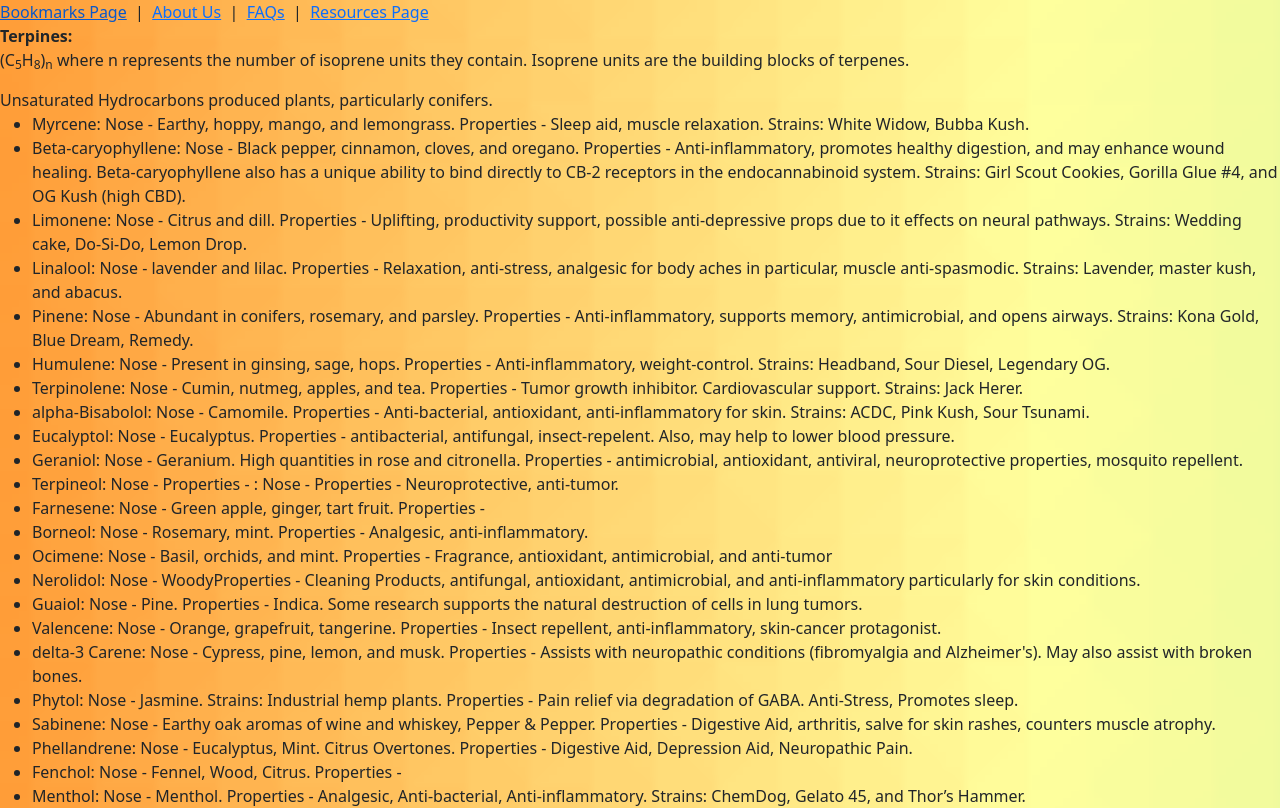
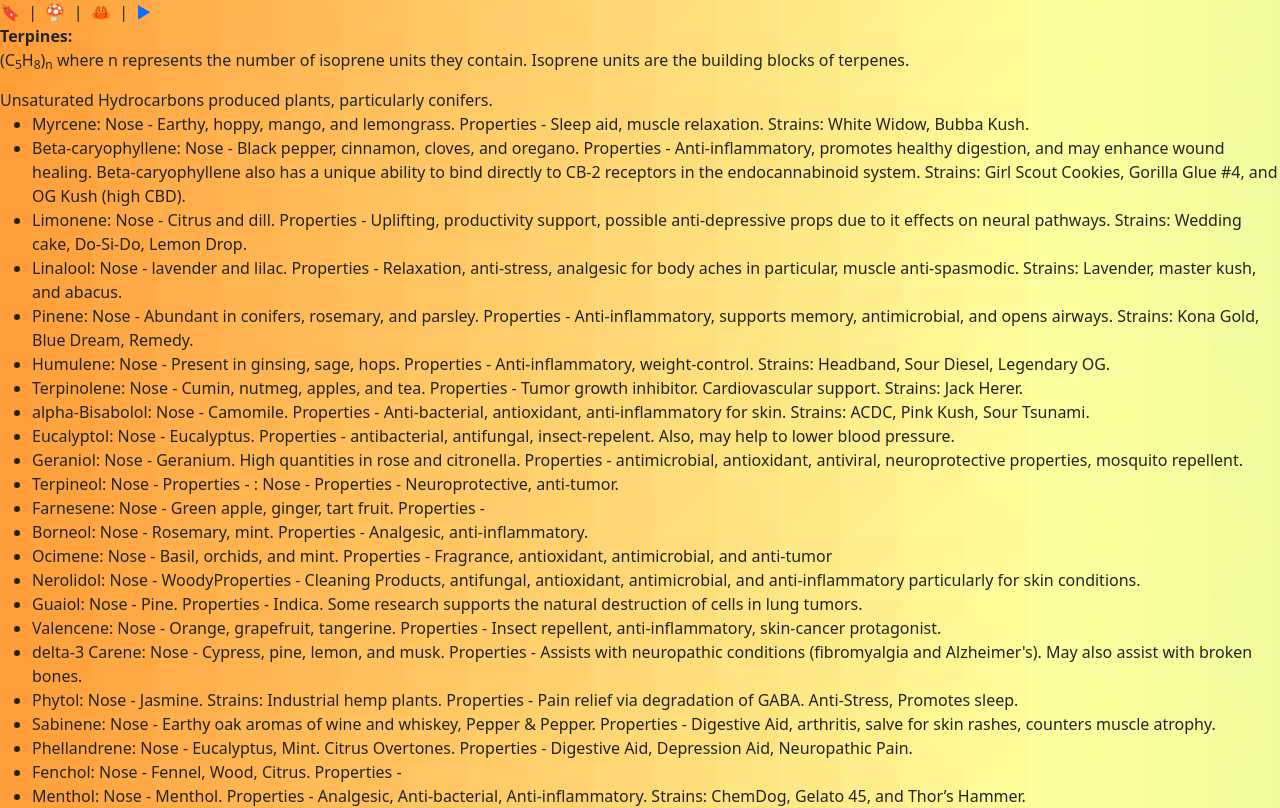
Before and after one commit to christine-iyer/blank-two, a React (Create React App) app: page /resources in a window 1280 px wide. Shown: the top 808 px of the page. Built offline with nearby package versions, Linux system fonts and the light colour scheme; no server answers.

Commit message:
lets change the fields in the model.

```diff
--- a/package.json
+++ b/package.json
@@ -11,6 +11,7 @@
     "dotenv": "^16.3.1",
     "express": "^4.18.2",
     "jsonwebtoken": "^8.5.1",
+    "mdb-react-ui-kit": "^7.0.0",
     "method-override": "^3.0.0",
     "mongoose": "^7.4.4",
     "morgan": "^1.10.0",
--- a/src/App.css
+++ b/src/App.css
@@ -55,6 +55,10 @@ th {
 td {
   text-align: center;
 }
+.link {
+  text-decoration: none;
+
+}
 
 @keyframes App-logo-spin {
   from {
--- a/src/App.js
+++ b/src/App.js
@@ -12,8 +12,7 @@ const App = () => {
     <div>
        <BrowserRouter>
       <NavBar />
-
-      <Routes>
+       <Routes>
         <Route path='/bookmarks' element = {<BookmarkPage />}/>
         <Route path='/about' element = {<AboutPage />}/>
         <Route path='/faq' element = {<FaqPage />}/>
@@ -25,4 +24,4 @@ const App = () => {
   )
 }
 
-export default App
+export default App;
--- a/src/components/NavBar/NavBar.js
+++ b/src/components/NavBar/NavBar.js
@@ -1,16 +1,17 @@
 import { Link } from 'react-router-dom';
+import '../../App.css'
 
 
 export default function NavBar() {
   return (
     <nav className='nav'>
-      <Link to="/bookmarks">Bookmarks Page</Link>
+      <Link className='link' to="/bookmarks">🔖</Link>
       &nbsp; | &nbsp;
-      <Link to="/about">About Us</Link>
+      <Link className='link' to="/about">🍄</Link>
       &nbsp; | &nbsp;
-      <Link to="/faq">FAQs</Link>
+      <Link className='link' to="/faq">🦀</Link>
 &nbsp; | &nbsp;
-      <Link to="/resources">Resources Page</Link>
+      <Link className='link' to="/resources">►</Link>
 
 
     </nav>
```
Also changed, not shown: 1 other file (tests, documents, lock files or other folders).
